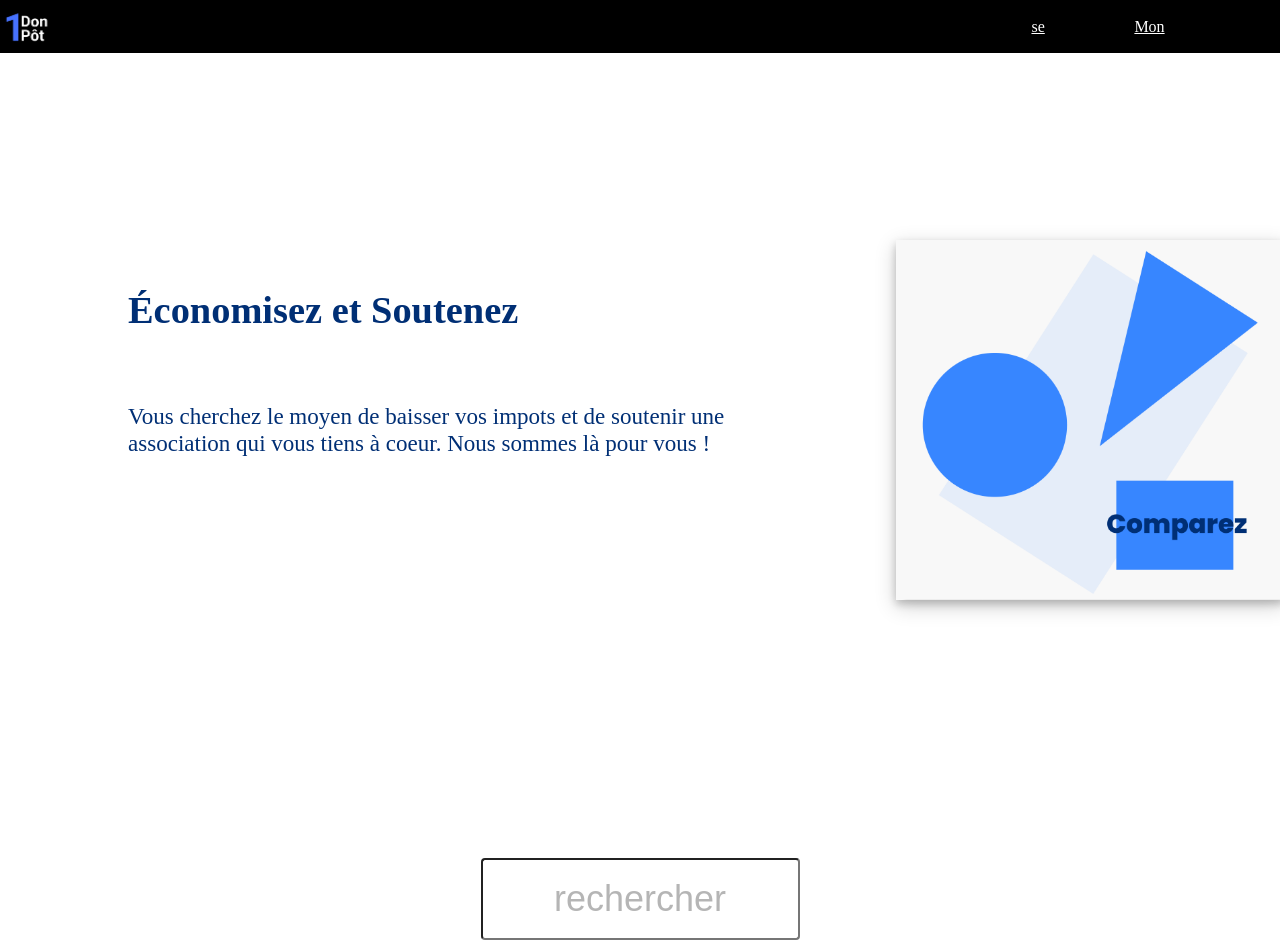
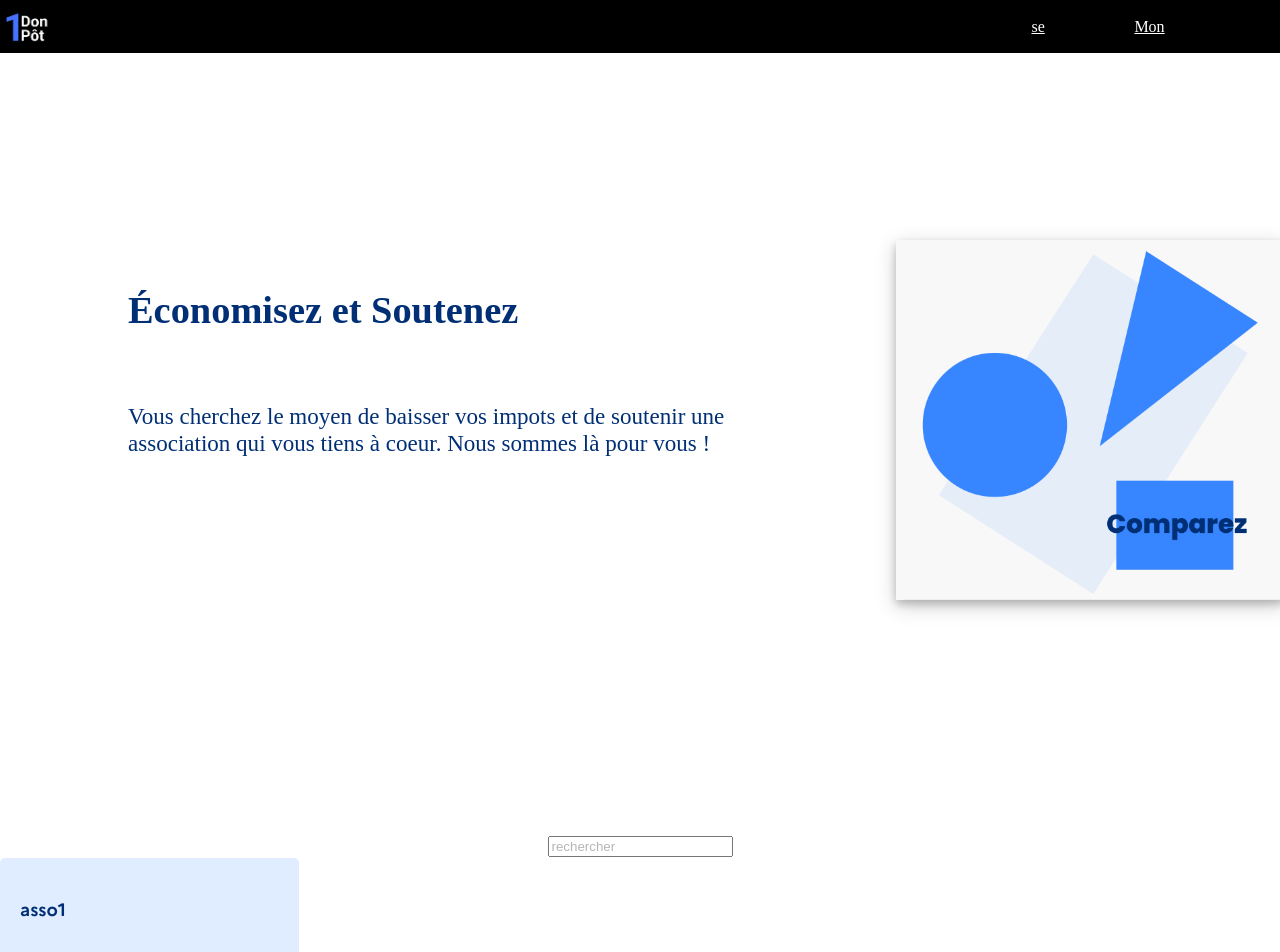
Before and after one commit to shrutigupta02/react-app-asso, a React (Create React App) app: page / in a window 1280 px wide. Shown: the top 952 px of the page. Built offline with nearby package versions, Linux system fonts and the light colour scheme.

Commit message:
class input converter

```diff
--- a/src/components/converter/converter.css
+++ b/src/components/converter/converter.css
@@ -9,7 +9,7 @@
 }
 
 
-input{
+.amount_input, .deduction_input{
     width: 19.438rem;
     height: 4.75rem;
     text-align: center;
--- a/src/components/converter/converter.tsx
+++ b/src/components/converter/converter.tsx
@@ -14,11 +14,11 @@ import './converter.css'
       <div className='section_converter'>
         <div className="amount">
           <label htmlFor="">Montant du don</label>
-          <input type="number" placeholder='0.00' onChange={event => setChangeNumber(event.target.value)}/>
+          <input className="amount_input" type="number" placeholder='0.00' onChange={event => setChangeNumber(event.target.value)}/>
         </div>
         <div className="deduction">
           <label htmlFor="">Déduction</label>
-          <input type="number" value={parseInt(changeNumber)*0.75} disabled/>
+          <input className="deduction_input"type="number" value={parseInt(changeNumber)*0.75} disabled/>
         </div>
       </div>
     )
```
